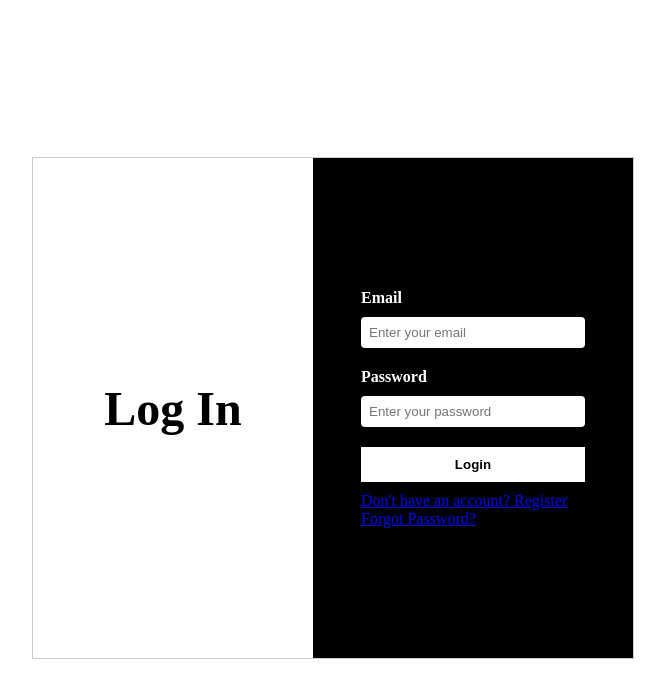
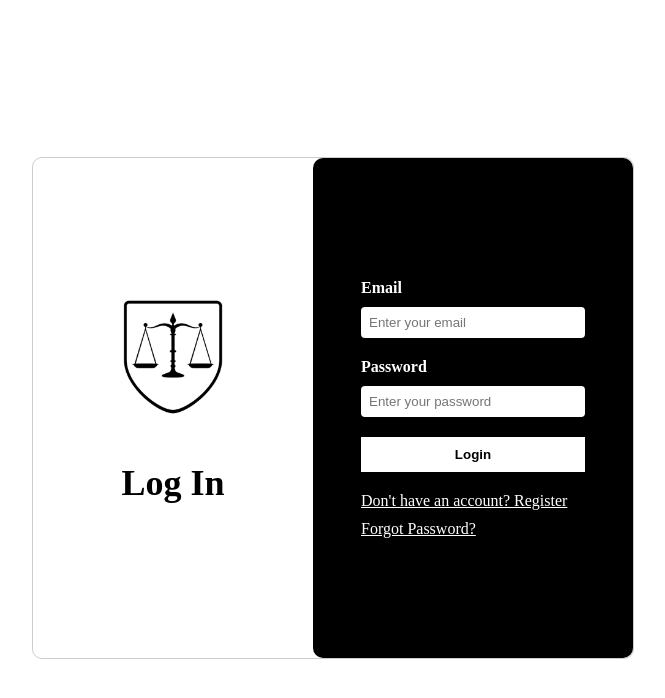
Before and after one commit to Luvuyotafeni/Case-Management-App, a Vue app in the folder Front-end/: page /login in a window 1280 px wide. Shown: the top 698 px of the page, without its empty margins (307-972 px from the left). Built offline with nearby package versions, Linux system fonts and the light colour scheme.

Commit message:
register

```diff
--- a/Front-end/src/components/LoginPage.vue
+++ b/Front-end/src/components/LoginPage.vue
@@ -25,7 +25,8 @@
         <div class="login-container">
             <!-- Left Section -->
             <div class="login-left">
-                <h1>Log In</h1>
+                <img src="../assets/LawIcon.jpeg"/>
+                <h2>Log In</h2>
             </div>
 
             <!-- Right Section -->
@@ -55,6 +56,7 @@
     justify-content: center;
     align-items: center;
     height: 100vh;
+
 }
 
 /* Container Styling */
@@ -63,6 +65,7 @@
     width: 600px;
     height: 500px;
     border: 1px solid #ccc;
+    border-radius: 10px;
 }
 
 /* Left Section */
@@ -70,10 +73,16 @@
     flex: 1;
     background-color: white;
     display: flex;
+    flex-direction: column;
     justify-content: center;
     align-items: center;
     font-size: 24px;
     font-weight: bold;
+    border-radius: 10px;
+}
+
+.login-left img{
+    width: 150px;
 }
 
 /* Right Section */
@@ -85,6 +94,7 @@
     align-items: center;
     flex-direction: column;
     padding: 20px;
+    border-radius: 10px;
 }
 
 /* Form Styling */
@@ -124,4 +134,11 @@
     justify-content: space-between;
 
 }
+.links a{
+    margin-top: 10px;
+    display: flex;
+    flex-direction: column;
+    justify-content: space-between;
+    color: white;
+}
 </style>
--- a/Front-end/src/components/Register.vue
+++ b/Front-end/src/components/Register.vue
@@ -54,7 +54,8 @@
             </div>
             <!-- Left Section -->
             <div class="register-right">
-                <h1>Register</h1>
+                <img src="../assets/LawIcon.jpeg"/>
+                <h2>Register</h2>
             </div>
 
 
@@ -77,6 +78,7 @@
     width: 600px;
     height: 500px;
     border: 1px solid #ccc;
+    border-radius: 10px;
 }
 
 /* Left Section */
@@ -88,19 +90,24 @@
     align-items: center;
     flex-direction: column;
     padding: 20px;
-
+    border-radius: 10px;
 }
 
 /* Right Section */
 .register-right {
-
+    border-radius: 10px;
     flex: 1;
+    flex-direction: column;
     background-color: white;
     display: flex;
     justify-content: center;
     align-items: center;
     font-size: 24px;
     font-weight: bold;
+}
+
+.register-right img{
+    width: 150px;
 }
 
 /* Form Styling */
@@ -133,11 +140,11 @@
     cursor: pointer;
 }
 
-.links{
+.links a{
     margin-top: 10px;
     display: flex;
     flex-direction: column;
     justify-content: space-between;
-
+    color: white;
 }
 </style>
```
